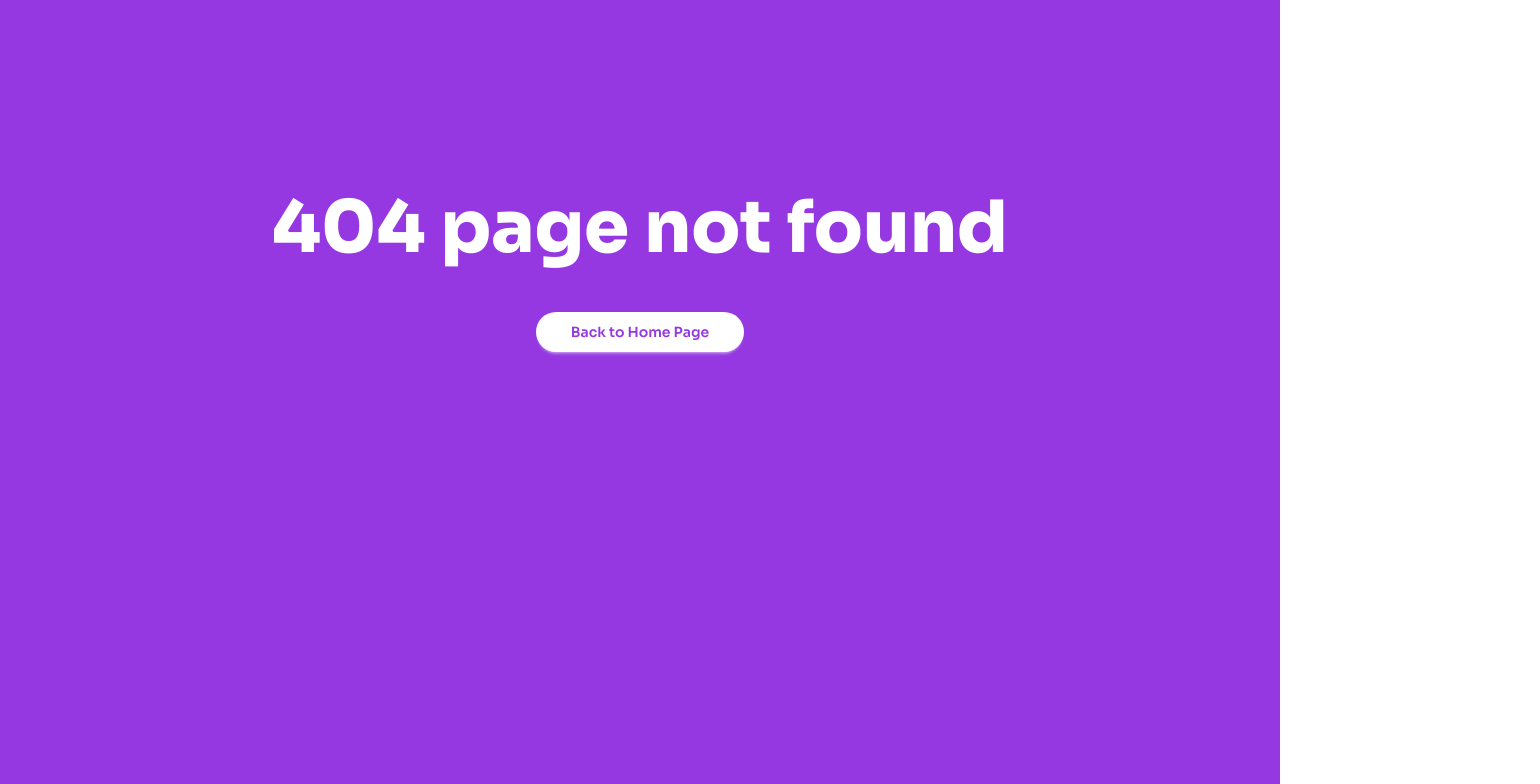
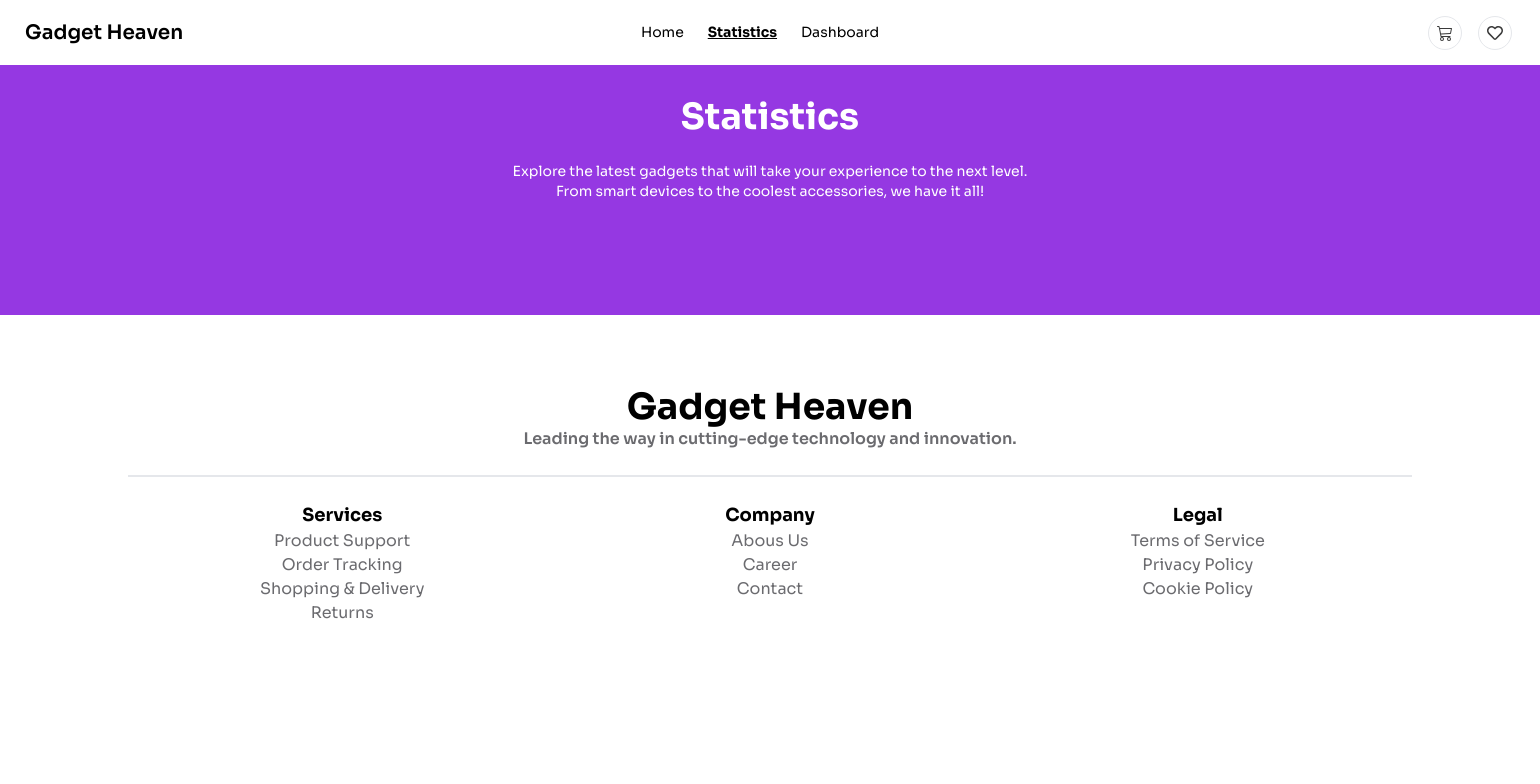
Before and after one commit to programming-hero-web-course-4/b10a8-gadget-heaven-shovan-642, a React (Vite) app: page /statistics in a window 1280 px wide. Before the commit this address had no page. Shown: the top 784 px of the page, 1540 px wide, since content can reach past the window. Built offline with nearby package versions, Linux system fonts and the light colour scheme.

Commit message:
project completed

```diff
--- /dev/null
+++ b/src/components/BannerSta/BannerSta.jsx
@@ -0,0 +1,23 @@
+import React from 'react';
+
+const BannerSta = () => {
+    return (
+        <div>
+
+                        <div className='banner-container w-full bg-color-01 text-white'>
+                            <div className="hero items-start h-[250px]">
+                                <div className="hero-content text-center">
+                                    <div className="w-10/12 mx-auto pt-4">
+                                        <h1 className="text-4xl font-bold">Statistics</h1>
+                                        <p className="w-8/12 text-sm mx-auto py-6">
+                                            Explore the latest gadgets that will take your experience to the next level. From smart devices to the coolest accessories, we have it all!
+                                        </p>
+                                    </div>
+                                </div>
+                            </div>
+                        </div>
+        </div>
+    );
+};
+
+export default BannerSta;
--- /dev/null
+++ b/src/components/Statistics/Statistics.jsx
@@ -0,0 +1,12 @@
+import BannerSta from "../BannerSta/BannerSta";
+
+
+const Statistics = () => {
+    return (
+        <div>
+                <BannerSta></BannerSta>
+        </div>
+    );
+};
+
+export default Statistics;
--- a/src/main.jsx
+++ b/src/main.jsx
@@ -11,6 +11,7 @@ import Gadget from './components/Gadget/Gadget.jsx'
 import ExploreGadget from './components/ExploreGadget/ExploreGadget.jsx'
 import { element } from 'prop-types'
 import ProductDetails from './components/ProductDetails/ProductDetails.jsx'
+import Statistics from './components/Statistics/Statistics.jsx'
 
 
 const router = createBrowserRouter([
@@ -47,6 +48,11 @@ const router = createBrowserRouter([
         loader: ()=>fetch('./product.json'),
       },
       {
+        path: '/statistics',
+        element: <Statistics></Statistics>
+
+      },
+      {
         path: "exploreGadget",
         element: <ExploreGadget></ExploreGadget>,
       },
```
